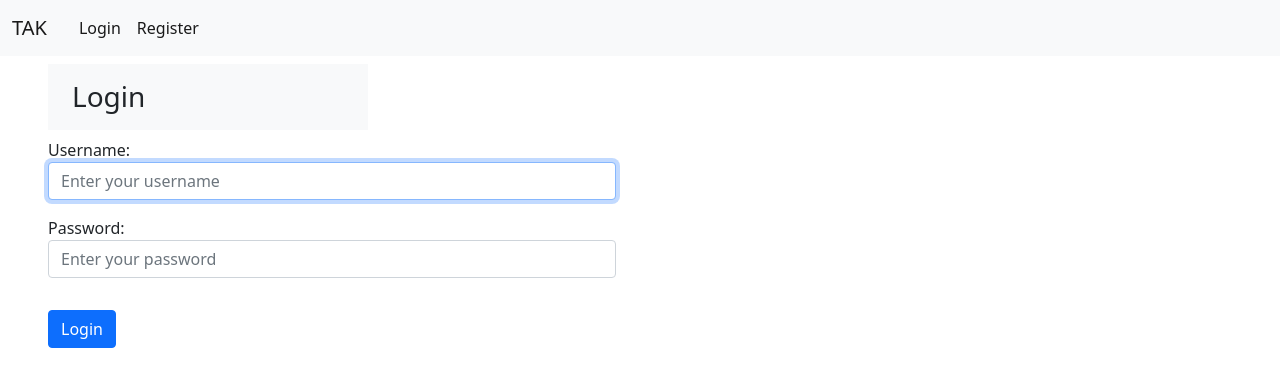
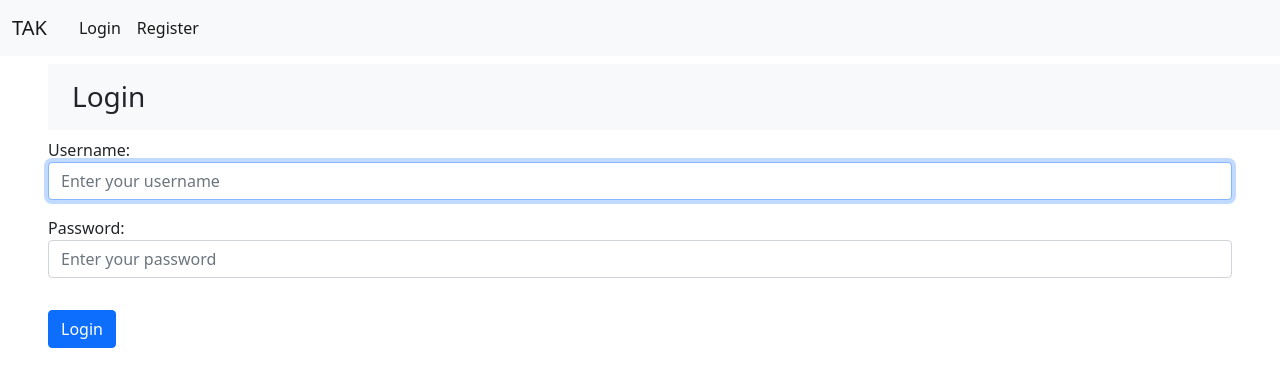
Before and after one commit to rodgersea/tak, a Django app: page /login/ in a window 1280 px wide. Shown: the top 387 px of the page. Run offline with Django 4.2, Linux system fonts and the light colour scheme.

```diff
--- a/database_app/templates/base.html
+++ b/database_app/templates/base.html
@@ -50,7 +50,7 @@
 		{% endif %}
 
 
-    <div id="content" class="ms-4 mt-2 w-50">
+    <div id="content" class="ms-4 mt-2">
         {% block content %}
         {% endblock %}
     </div>
--- a/database_app/templates/login.html
+++ b/database_app/templates/login.html
@@ -3,7 +3,7 @@
 {% block content %}
 
 <header>
-	<div class="ms-4 w-50">
+	<div class="ms-4">
 		<div class="bg-light">
 			<h3 class="p-3 ms-2">Login</h3>
 		</div>
```
